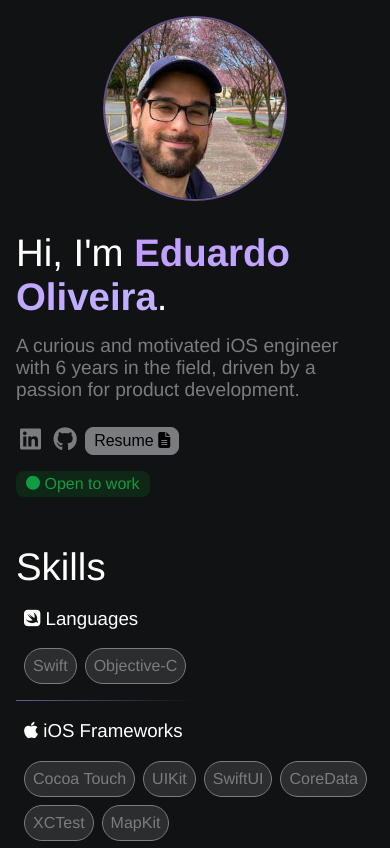
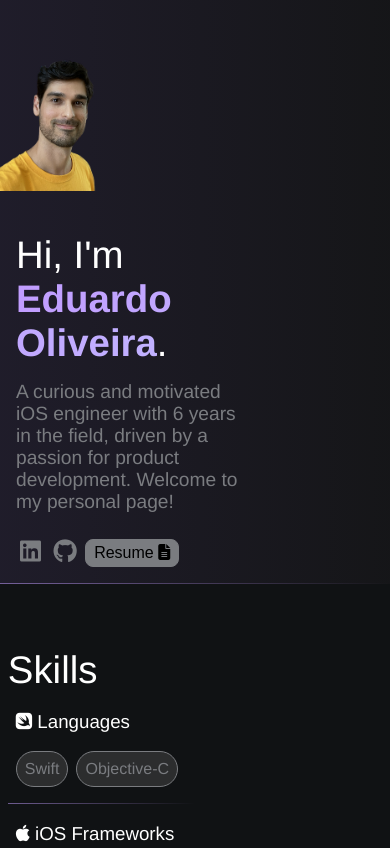
Before and after one commit to edumtto/edumtto.github.io, a plain HTML site: page index.html in a window 390 px wide. Shown: the top 848 px of the page. Drawn offline with Linux system fonts and the light colour scheme.

Commit message:
Update header with new profile picture and background

```diff
--- a/index.html
+++ b/index.html
@@ -11,16 +11,15 @@
 </head>
 
 <body>
-    <header class="default-container">
+    <header>
+        <div class="flex-container">
             <!-- Picture -->
-        <div id="avatar">
-            <img src="assets/selfie.jpg"></img>
-        </div>
+            <img id="avatar" class="flex-child" src="assets/img/isolated-profile.png"></img>
             <!-- Hi, I'm ... -->
-        <div>
+            <div id="avatar-text" class="flex-child">
                 <h1>Hi, I'm <b>Eduardo Oliveira</b>.</h1>
                 <p>A curious and motivated iOS engineer with 6 years in the field, driven by a passion for product
-                development.</p>
+                    development. Welcome to my personal page! </p>
 
                 <a href="https://www.linkedin.com/in/edumottaoliveira/"><i class="fab fa-linkedin"></i></a>
                 <a href="https://github.com/edumtto/"><i class="fab fa-github"></i></a>
@@ -32,10 +31,12 @@
                 </button>
 
                 <br>
-            <div class="tag-1">
+                <!-- <div class="tag-1">
                     <i class="fa-solid fa-circle fa-sm"></i> Open to work
+                </div> -->
             </div>
         </div>
+        <hr>
     </header>
 
     <!-- Skills -->
--- a/style.css
+++ b/style.css
@@ -8,7 +8,6 @@ body {
     /*Geneva','Optima', */
     background-color: #101214;
     color: #7A7C80;
-    margin: 16px;
     /* position: absolute; */
     /* top: 50%; */
     /* -ms-transform: translateY(-50%);
@@ -17,11 +16,6 @@ body {
 
 a {
     color: #7A7C80;
-}
-
-header a {
-    font-size: 1.5rem;
-    padding: 4px;
 }
 
 hr {
@@ -46,17 +40,12 @@ h2 {
 
 /* Header */
 header {
-    display: flex;
-    flex-direction: row;
-    justify-content: center;
-    align-items: center;
-    column-gap: 32px;
+    background:linear-gradient(to right, rgba(45, 38, 62, 0.525),#1a191c86);
 }
 
-header img {
-    max-width: 260px;
-    border-radius: 50%;
-    border: 2px solid #625083;
+header a {
+    font-size: 1.5rem;
+    padding: 4px;
 }
 
 header h1 {
@@ -76,10 +65,36 @@ header a {
     vertical-align: middle;
 }
 
+header hr {
+    border: 0;
+    padding: 0;
+    margin: 0;
+    height: 1px;
+    /* background-color: #c19dff; */
+    background-image: linear-gradient(to right, #c19dff86, rgba(0, 0, 0, 0));
+}
+
 header p {
     font-size: 1.2rem;
     padding-bottom: 10px;
     margin: 0;
+}
+
+#avatar {
+    max-width: 20%;
+    height: 20%;
+    margin-top: auto;
+}
+
+#avatar-text {
+    max-width: 60%;
+    padding: 16px;
+    margin-top: auto;
+    margin-bottom: auto;
+}
+
+header .flex-container {
+    padding-left: 0px;
 }
 
 /* Sections */
@@ -164,6 +179,12 @@ button a {
     padding-left: 8px;
 }
 
+/* header .flex-container {
+    border-radius: 24px;
+    padding: 8px;
+    margin-bottom: 8px;
+} */
+
 #section-skills .flex-container div {
     border: 1px solid #7A7C80;
     background-color:#2c2d2e;
@@ -174,6 +195,7 @@ button a {
 
 #section-projects .flex-container {
     padding-top: 32px;
+    column-gap: 8px;
 }
 
 /* #section-projects .flex-container img {
@@ -194,18 +216,32 @@ button a {
 
 /* media queres */
 @media(max-width:780px) {
+
+    #avatar {
+        max-width: 30%;
+    }
+
+    #avatar-text {
+        max-width: 60%;
+        padding-top: 16px;
+    }
+
+    .default-container {
+        width: 96%;
+    }
+}
+
+/* @media only screen and (max-width: 600px) {
     header {
         padding-top: 5rem;
         flex-direction: column;
     }
 
-    header img {
-        max-width: 180px;
-        margin: 0 auto;
+    header .flex-container {
+        flex-direction: column;
     }
 
-    .default-container {
-        width: 100%;
-        padding: 0;
+    section {
+        margin: 16px;
     }
-}
+} */
```
Also changed, not shown: assets/img/isolated-profile.png (added), assets/img/profile-picture.jpg (added). Lines whose indentation alone changed are shown as unchanged.
